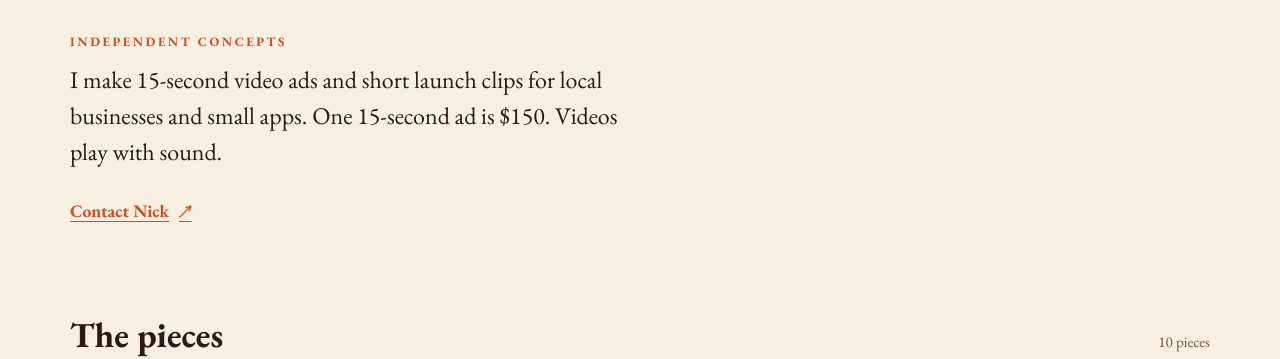
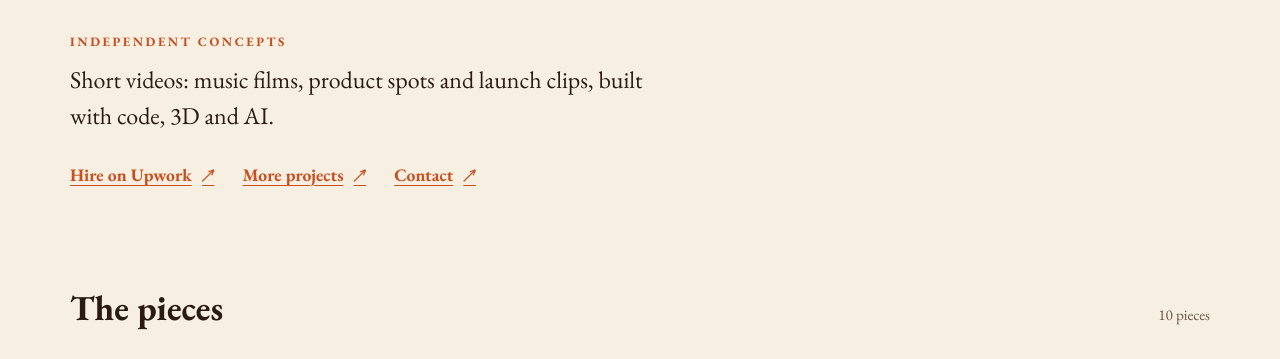
Before and after one commit to Nick-Did-It/port, a plain HTML site: page index.html in a window 1280 px wide. Shown: the part 802-1161 px from the top of the page. Drawn offline with Linux system fonts and the light colour scheme.

Commit message:
Publish 10 public pieces

```diff
--- a/index.html
+++ b/index.html
@@ -3,7 +3,7 @@
 <head>
   <meta charset="utf-8">
   <meta name="viewport" content="width=device-width, initial-scale=1">
-  <meta name="description" content="Music films, spec ads and launch clips by Nick Goergen.">
+  <meta name="description" content="Short videos by Nick Goergen: music films, product spots and launch clips.">
   <title>Portfolio · Nick Goergen</title>
   <link rel="icon" href="data:,">
   <link rel="preload" href="media/fonts/eb-garamond-latin-wght-normal.woff2" as="font" type="font/woff2" crossorigin>
@@ -27,8 +27,12 @@
   <main class="spec-reel">
     <section class="intro">
       <p class="eyebrow">Independent concepts</p>
-      <p class="lead">I make 15-second video ads and short launch clips for local businesses and small apps. One 15-second ad is $150. Videos play with sound.</p>
-      <a class="contact" href="mailto:NickOnLocation@proton.me">Contact Nick <span aria-hidden="true">↗</span></a>
+      <p class="lead">Short videos: music films, product spots and launch clips, built with code, 3D and AI.</p>
+      <p class="links">
+        <a class="contact" href="https://www.upwork.com/freelancers/~016a59fef2b0e52da1" target="_blank" rel="noopener">Hire on Upwork <span aria-hidden="true">↗</span></a>
+        <a class="contact" href="https://nickdidit.net/" target="_blank" rel="noopener">More projects <span aria-hidden="true">↗</span></a>
+        <a class="contact" href="mailto:NickOnLocation@proton.me">Contact <span aria-hidden="true">↗</span></a>
+      </p>
     </section>
     <section aria-labelledby="work-heading" id="pieces" tabindex="-1">
       <div class="collection-heading">
--- a/spec-reel.css
+++ b/spec-reel.css
@@ -86,3 +86,4 @@ a:hover{text-decoration-thickness:2px}
 .cta.loading::after{content:'';width:14px;height:14px;border:2px solid currentColor;border-right-color:transparent;border-radius:50%;animation:spin .8s linear infinite}
 @keyframes spin{to{transform:rotate(360deg)}}
 .retry{margin-top:12px}
+.links{display:flex;flex-wrap:wrap;gap:4px 28px;margin-top:14px}
```
Also changed, not shown: vimeo.json (line endings or trailing spaces).
